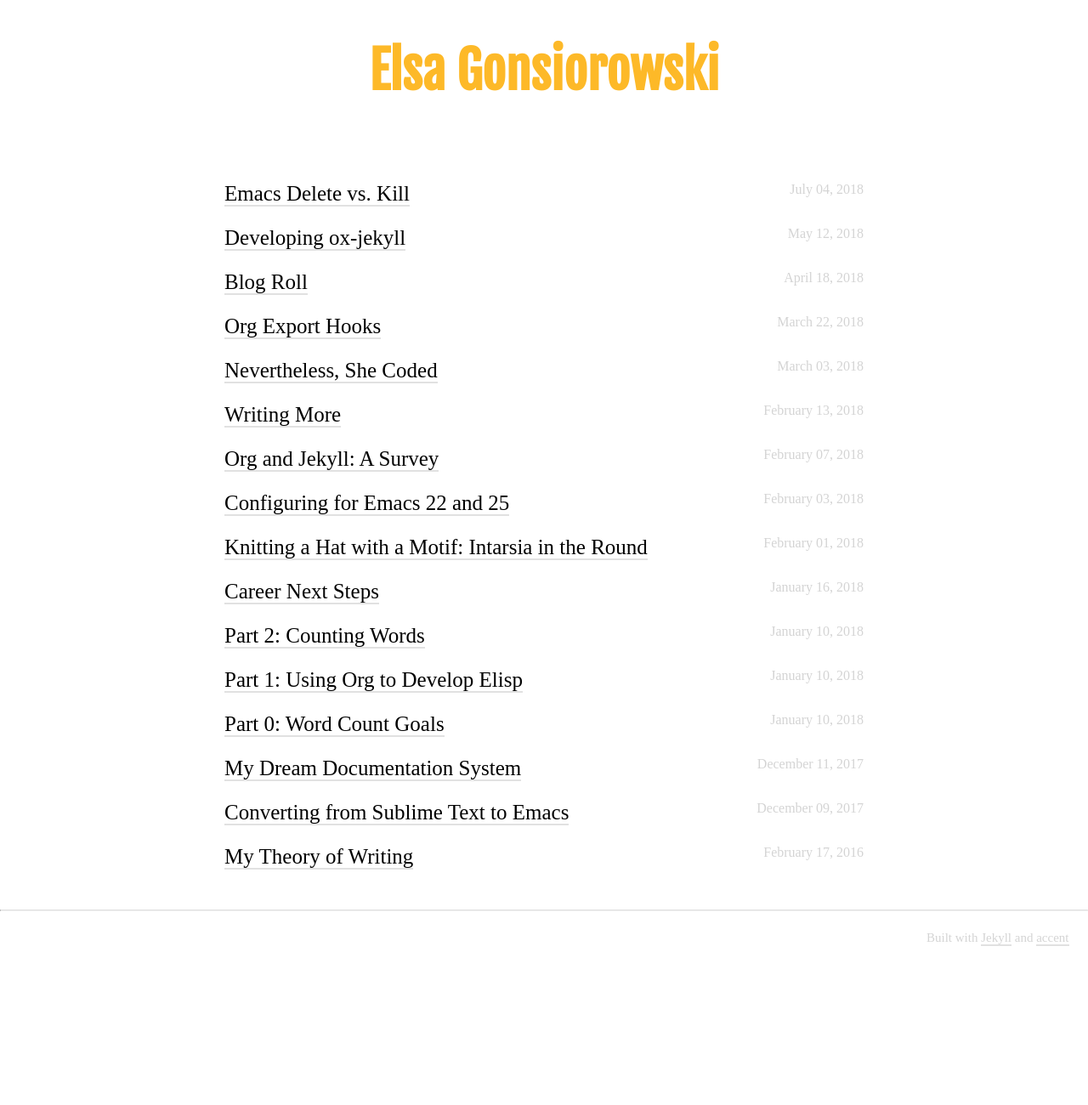
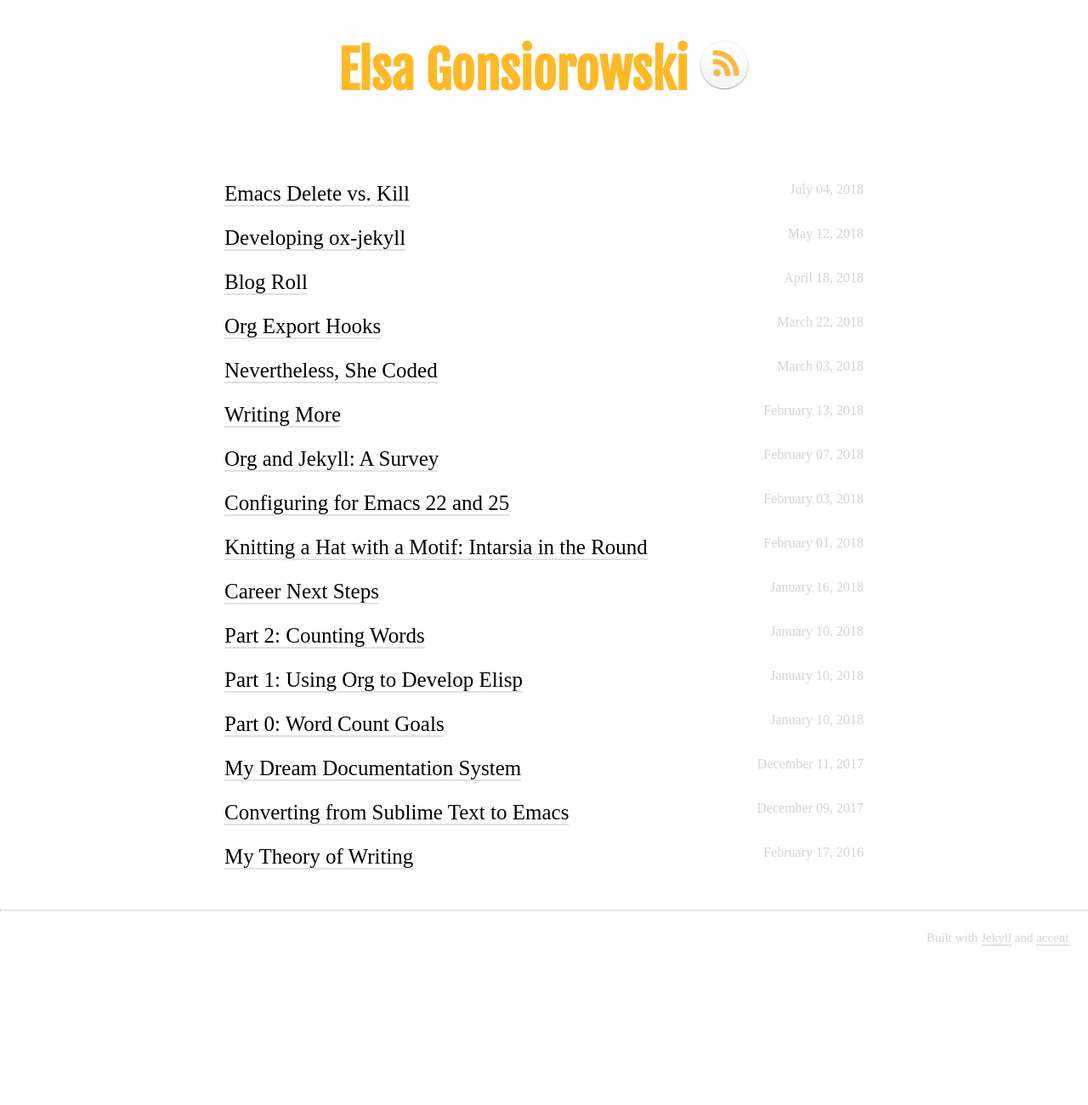
Before and after one commit to gonsie/gonsie.github.io, a Jekyll site: the page built from blorg/index.html, in a window 1280 px wide. Shown: the whole page at 85% size. Built offline with Jekyll 4.4.1, drawn with Linux system fonts in a browser that asks for light colours; some web fonts are replaced.

Commit message:
blorg index with rss

```diff
--- a/_includes/intro.html
+++ /dev/null
@@ -1,31 +0,0 @@
-{% if site.intro %}
-    <div id="intro">
-        <div class="container">
-            {% if site.profile_picture %}
-                <img id="intro-img" src="{{ site.profile_picture }}">
-            {% endif %}
-            <h2>
-                {% if site.site_heading %}
-                    {{ site.site_heading }}
-                {% else %}
-                    {{ site.title }}
-                {% endif %}
-            </h2>
-            <p style="margin-top: 30px;">
-                {{ site.short_bio }}
-            </p>
-        </div>
-    </div>
-{% else %}
-    <section class="intro">
-        <div class="container">
-            <h1 class="site-name">
-                {% if site.site_heading %}
-                    {{ site.site_heading }}
-                {% else %}
-                    {{ site.title }}
-                {% endif %}
-            </h1>
-        </div>
-    </section>
-{% endif %}
--- a/blorg/index.html
+++ b/blorg/index.html
@@ -2,7 +2,14 @@
 layout: default
 ---
 
-{% include intro.html %}
+<section class="intro">
+  <div class="container">
+    <h1 class="site-name">
+      Elsa Gonsiorowski
+      <a href="/blorg/feed.xml"><img src="/images/rss.png" height="60px" /></a>
+    </h1>
+  </div>
+</section>
 
 <section class="post-list">
     <div class="container">
```
Also changed, not shown: images/rss.png (added).
